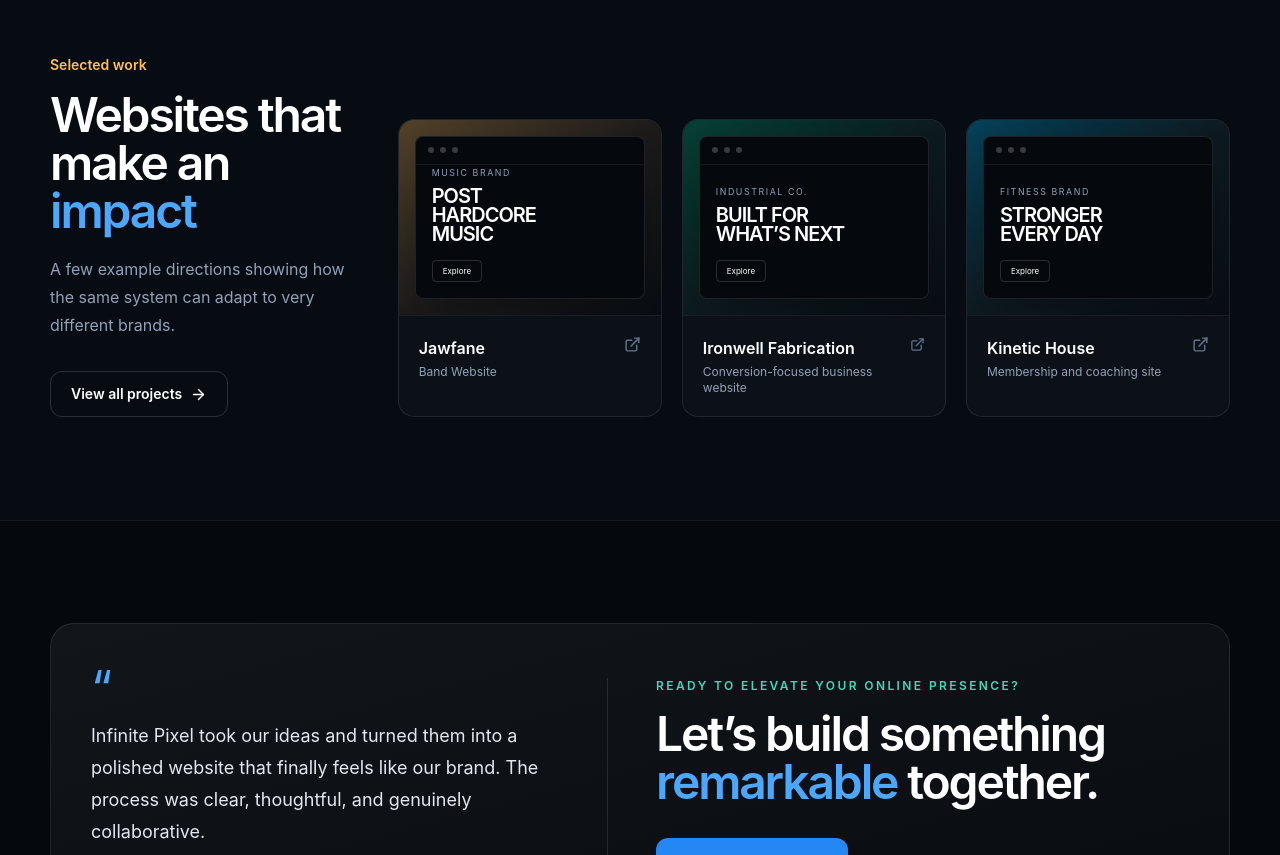
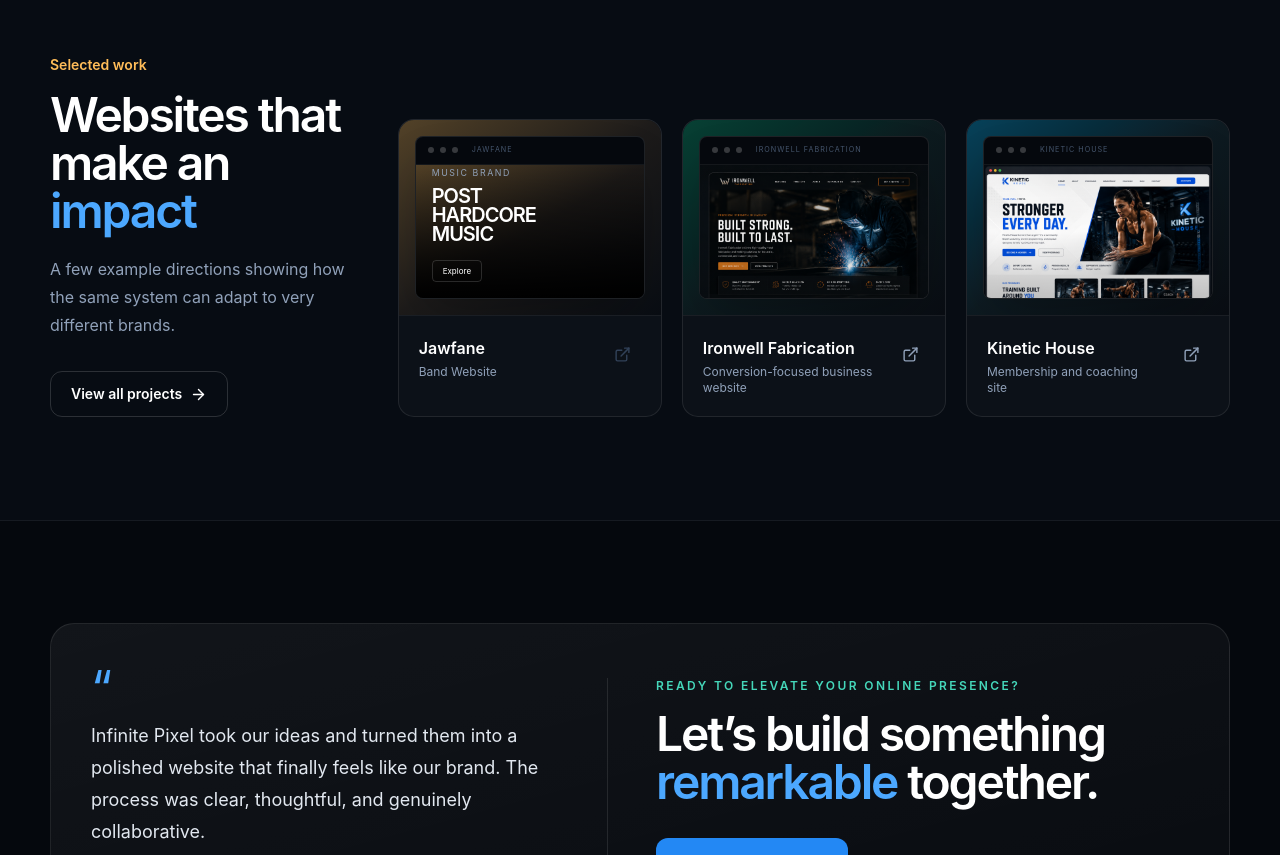
Before and after one commit to infinitepixel-dev/InfinitePixel-Main, a Vue app: page / in a window 1280 px wide. Shown: the part 2380-3235 px from the top of the page. Built offline with nearby package versions, Linux system fonts and the light colour scheme.

Commit message:
update project images

```diff
--- a/src/App.vue
+++ b/src/App.vue
@@ -1,6 +1,8 @@
 <script setup>
 import ContactModal from "./components/contact/ContactModal.vue"
-import { nextTick, onBeforeUnmount, onMounted, ref } from "vue"
+import ironWrksImage from "./assets/portfolio/IronWrks.png"
+import kineticHouseImage from "./assets/portfolio/KineticHouse.png"
+import { nextTick, onBeforeUnmount, onMounted, ref, watch } from "vue"
 import { gsap } from "gsap"
 import { ScrollTrigger } from "gsap/ScrollTrigger"
 import {
@@ -32,6 +34,12 @@ const page = ref(null)
 const mobileOpen = ref(false)
 
 const showContactModal = ref(false)
+
+/*
+ * Stores the project currently shown in the full-screen image preview.
+ * A null value means the preview is closed.
+ */
+const activeProject = ref(null)
 
 const navLinks = [
   { label: "Home", href: "#home" },
@@ -100,6 +108,7 @@ const projects = [
     description: "Conversion-focused business website",
     accent: "from-emerald-400/65 via-teal-300/15 to-transparent",
     label: "Built for What’s Next",
+    image: ironWrksImage,
   },
   {
     category: "Fitness Brand",
@@ -107,13 +116,48 @@ const projects = [
     description: "Membership and coaching site",
     accent: "from-sky-400/75 via-cyan-300/15 to-transparent",
     label: "Stronger Every Day",
+    image: kineticHouseImage,
   },
 ]
+
+/*
+ * Opens a full-screen preview for projects that have an image.
+ */
+const openProjectPreview = (project) => {
+  if (!project?.image) return
+
+  activeProject.value = project
+}
+
+/*
+ * Closes the full-screen project preview.
+ */
+const closeProjectPreview = () => {
+  activeProject.value = null
+}
+
+/*
+ * Closes the full-screen preview when the user presses Escape.
+ */
+const handleProjectPreviewKeydown = (event) => {
+  if (event.key === "Escape" && activeProject.value) {
+    closeProjectPreview()
+  }
+}
+
+/*
+ * Prevents the page behind the preview from scrolling while it is open.
+ */
+watch(activeProject, (project) => {
+  document.body.style.overflow = project ? "hidden" : ""
+})
 
 let ctx
 
 onMounted(async () => {
   await nextTick()
+
+  window.addEventListener("keydown", handleProjectPreviewKeydown)
 
   ctx = gsap.context(() => {
     const reduceMotion = window.matchMedia(
@@ -269,6 +313,8 @@ onMounted(async () => {
 
 onBeforeUnmount(() => {
   ctx?.revert()
+  window.removeEventListener("keydown", handleProjectPreviewKeydown)
+  document.body.style.overflow = ""
 })
 
 /*
@@ -864,32 +910,94 @@ const closeMenu = () => {
                     ]"
                   ></div>
                   <div
-                    class="relative bg-ink-950 shadow-2xl border border-white/10 rounded-lg h-full overflow-hidden"
+                    class="relative flex flex-col bg-ink-950 shadow-2xl border border-white/10 rounded-lg h-full overflow-hidden"
                   >
+                    <!-- Compact browser chrome keeps every project preview consistent. -->
                     <div
-                      class="flex items-center gap-1.5 px-3 border-white/[0.06] border-b h-7"
+                      class="flex items-center gap-1.5 px-3 border-white/[0.06] border-b h-7 shrink-0"
                     >
                       <span class="bg-white/20 rounded-full size-1.5"></span>
                       <span class="bg-white/20 rounded-full size-1.5"></span>
                       <span class="bg-white/20 rounded-full size-1.5"></span>
+
+                      <span
+                        class="ml-2 text-[0.45rem] text-slate-600 truncate uppercase tracking-[0.14em]"
+                      >
+                        {{ project.title }}
+                      </span>
                     </div>
-                    <div class="flex items-end p-4 h-[calc(100%-1.75rem)]">
+
+                    <!--
+                      min-h-0 allows this preview to consume only the remaining
+                      browser height instead of overflowing beneath the toolbar.
+                    -->
+                    <div
+                      class="relative flex-1 bg-[#080b10] min-h-0 overflow-hidden"
+                    >
+                      <!--
+                        Real project screenshots fill the browser viewport.
+                        object-cover removes empty letterboxing while object-top
+                        preserves the navigation and hero area of the mockup.
+                      -->
+                      <button
+                        v-if="project.image"
+                        type="button"
+                        class="block z-10 absolute inset-0 w-full h-full cursor-zoom-in"
+                        :aria-label="`Open full-screen preview of ${project.title}`"
+                        @click="openProjectPreview(project)"
+                      >
+                        <img
+                          :src="project.image"
+                          :alt="`${project.title} website preview`"
+                          class="w-full h-full object-cover object-top group-hover:scale-[1.035] transition-transform duration-700 ease-out"
+                          loading="lazy"
+                        />
+                      </button>
+
+                      <!--
+                        A restrained gradient keeps the preview integrated with
+                        the surrounding dark card without hiding the screenshot.
+                      -->
+                      <div
+                        v-if="project.image"
+                        class="z-20 absolute inset-0 bg-gradient-to-t from-black/20 via-transparent to-black/5 pointer-events-none"
+                      ></div>
+
+                      <!-- Projects without screenshots retain the original designed placeholder. -->
+                      <template v-else>
+                        <div
+                          :class="[
+                            'absolute inset-0 bg-gradient-to-br opacity-40 transition duration-500 group-hover:opacity-65',
+                            project.accent,
+                          ]"
+                        ></div>
+
+                        <div
+                          class="absolute inset-0 bg-gradient-to-t from-black via-black/45 to-transparent"
+                        ></div>
+
+                        <div class="relative flex items-end p-4 h-full">
                           <div>
                             <p
                               class="text-[0.55rem] text-slate-400 uppercase tracking-[0.18em]"
                             >
                               {{ project.category }}
                             </p>
+
                             <p
                               class="mt-2 max-w-[9rem] font-semibold text-xl uppercase leading-[0.95] tracking-[-0.05em]"
                             >
                               {{ project.label }}
                             </p>
+
                             <span
                               class="inline-flex mt-4 px-2.5 py-1 border border-white/15 rounded text-[0.5rem]"
-                          >Explore</span
                             >
+                              Explore
+                            </span>
                           </div>
+                        </div>
+                      </template>
                     </div>
                   </div>
                 </div>
@@ -901,10 +1009,24 @@ const closeMenu = () => {
                         {{ project.description }}
                       </p>
                     </div>
-                    <ExternalLink
-                      :size="17"
-                      class="text-slate-500 group-hover:text-brand-400 transition"
-                    />
+                    <button
+                      type="button"
+                      class="place-items-center grid rounded-lg size-9 transition"
+                      :class="
+                        project.image
+                          ? 'text-slate-400 hover:bg-white/[0.06] hover:text-brand-400 cursor-pointer'
+                          : 'text-slate-700 cursor-default'
+                      "
+                      :aria-label="
+                        project.image
+                          ? `Open full-screen preview of ${project.title}`
+                          : `${project.title} preview unavailable`
+                      "
+                      :disabled="!project.image"
+                      @click="openProjectPreview(project)"
+                    >
+                      <ExternalLink :size="17" />
+                    </button>
                   </div>
                 </div>
               </article>
@@ -1017,6 +1139,68 @@ const closeMenu = () => {
         </div>
       </div>
     </footer>
+    <!--
+      Full-screen project image preview.
+      Teleport moves the overlay directly under body so the page wrapper's
+      overflow and stacking context cannot hide it.
+    -->
+    <Teleport to="body">
+      <Transition
+        enter-active-class="transition duration-200 ease-out"
+        enter-from-class="opacity-0"
+        enter-to-class="opacity-100"
+        leave-active-class="transition duration-150 ease-in"
+        leave-from-class="opacity-100"
+        leave-to-class="opacity-0"
+      >
+        <div
+          v-if="activeProject"
+          class="z-[9999] fixed inset-0 bg-black/95 backdrop-blur-sm"
+          role="dialog"
+          aria-modal="true"
+          :aria-label="`${activeProject.title} full-screen preview`"
+          @click.self="closeProjectPreview"
+        >
+          <!-- Sticky preview header with project information and close control. -->
+          <div
+            class="top-0 z-20 absolute inset-x-0 flex justify-between items-center gap-4 bg-black/70 backdrop-blur-md px-4 sm:px-6 border-white/10 border-b h-16"
+          >
+            <div class="min-w-0">
+              <p class="font-semibold text-white truncate">
+                {{ activeProject.title }}
+              </p>
+              <p class="text-slate-400 text-xs truncate">
+                {{ activeProject.description }}
+              </p>
+            </div>
+
+            <button
+              type="button"
+              class="place-items-center grid bg-white/10 hover:bg-white/20 border border-white/15 rounded-full size-10 text-white transition"
+              aria-label="Close full-screen preview"
+              @click="closeProjectPreview"
+            >
+              <X :size="20" />
+            </button>
+          </div>
+
+          <!--
+            Tall website screenshots remain at their natural aspect ratio and
+            can be scrolled vertically inside the full-screen overlay.
+          -->
+          <div class="absolute inset-0 pt-16 overflow-y-auto">
+            <div class="flex justify-center items-start p-3 sm:p-6 min-h-full">
+              <img
+                :src="activeProject.image"
+                :alt="`${activeProject.title} full website mockup`"
+                class="block shadow-2xl border border-white/10 rounded-lg w-auto max-w-full h-auto"
+              />
+            </div>
+          </div>
+        </div>
+      </Transition>
+    </Teleport>
+
     <ContactModal v-model="showContactModal" />
   </div>
 </template>
```
Also changed, not shown: src/assets/portfolio/IronWrks.png (added), src/assets/portfolio/kineticHouse.png (added). Lines whose indentation alone changed are shown as unchanged.
